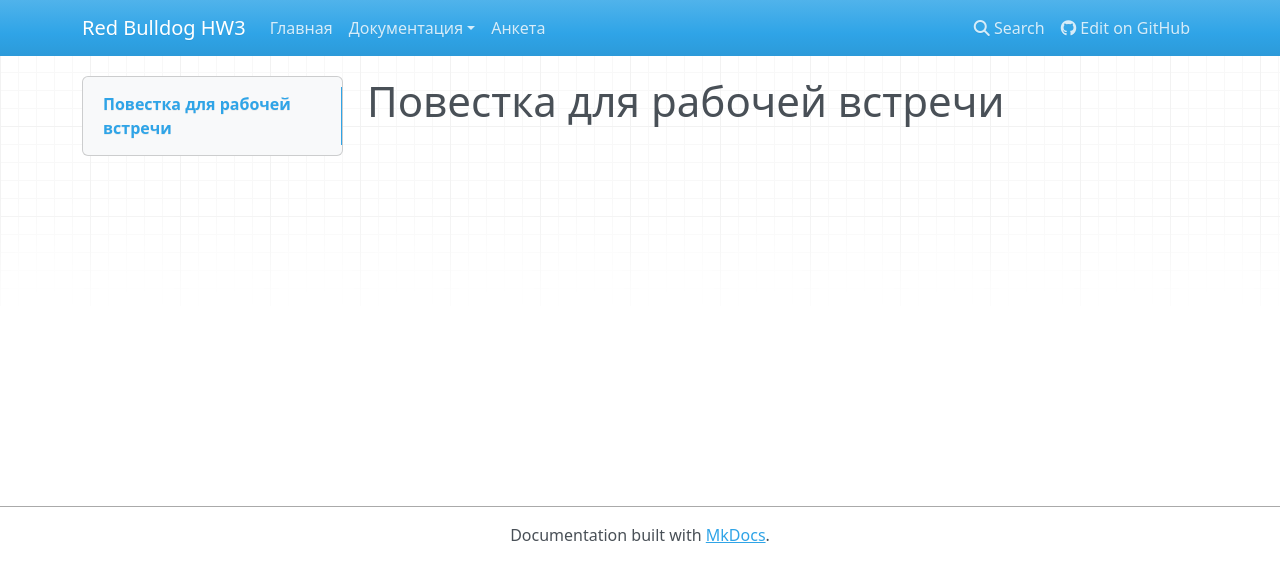
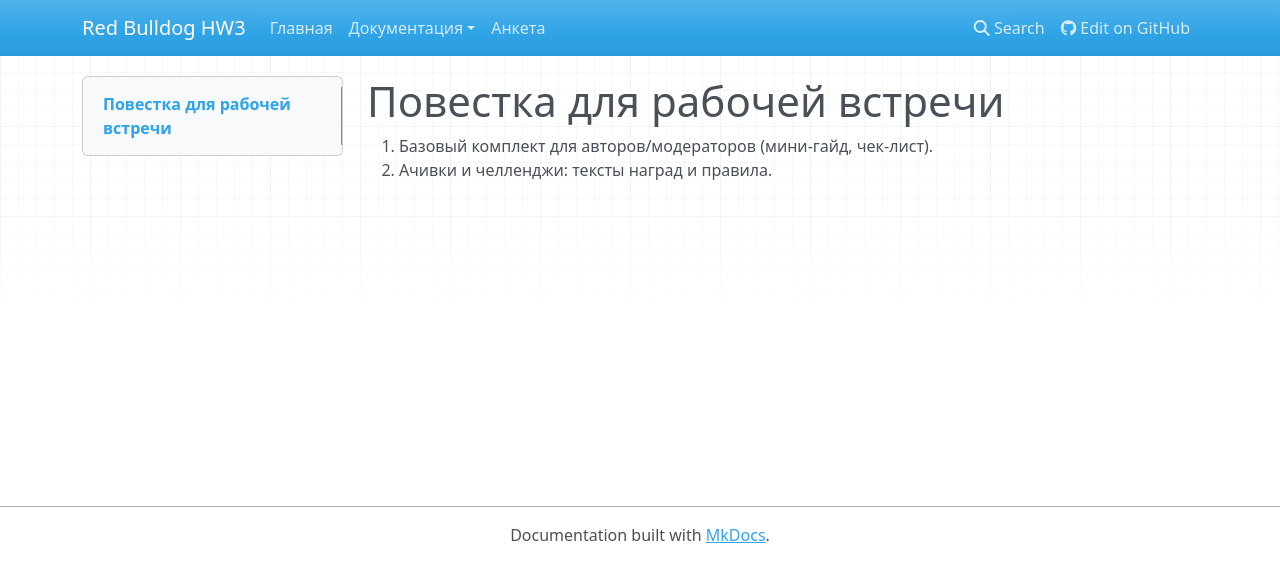
Before and after one commit to exectly7/hw3-groudyna, an MkDocs documentation site: the page built from files/content/interview-questions.md, in a window 1280 px wide. Shown: the top 582 px of the page. Built offline with MkDocs 1.6.1, drawn with Linux system fonts in a browser that asks for light colours; nearby versions of some CDN libraries.

Commit message:
Update interview-questions.md

```diff
--- a/files/content/interview-questions.md
+++ b/files/content/interview-questions.md
@@ -1 +1,4 @@
 # Повестка для рабочей встречи
+
+1. Базовый комплект для авторов/модераторов (мини-гайд, чек-лист).
+2. Ачивки и челленджи: тексты наград и правила.
```
